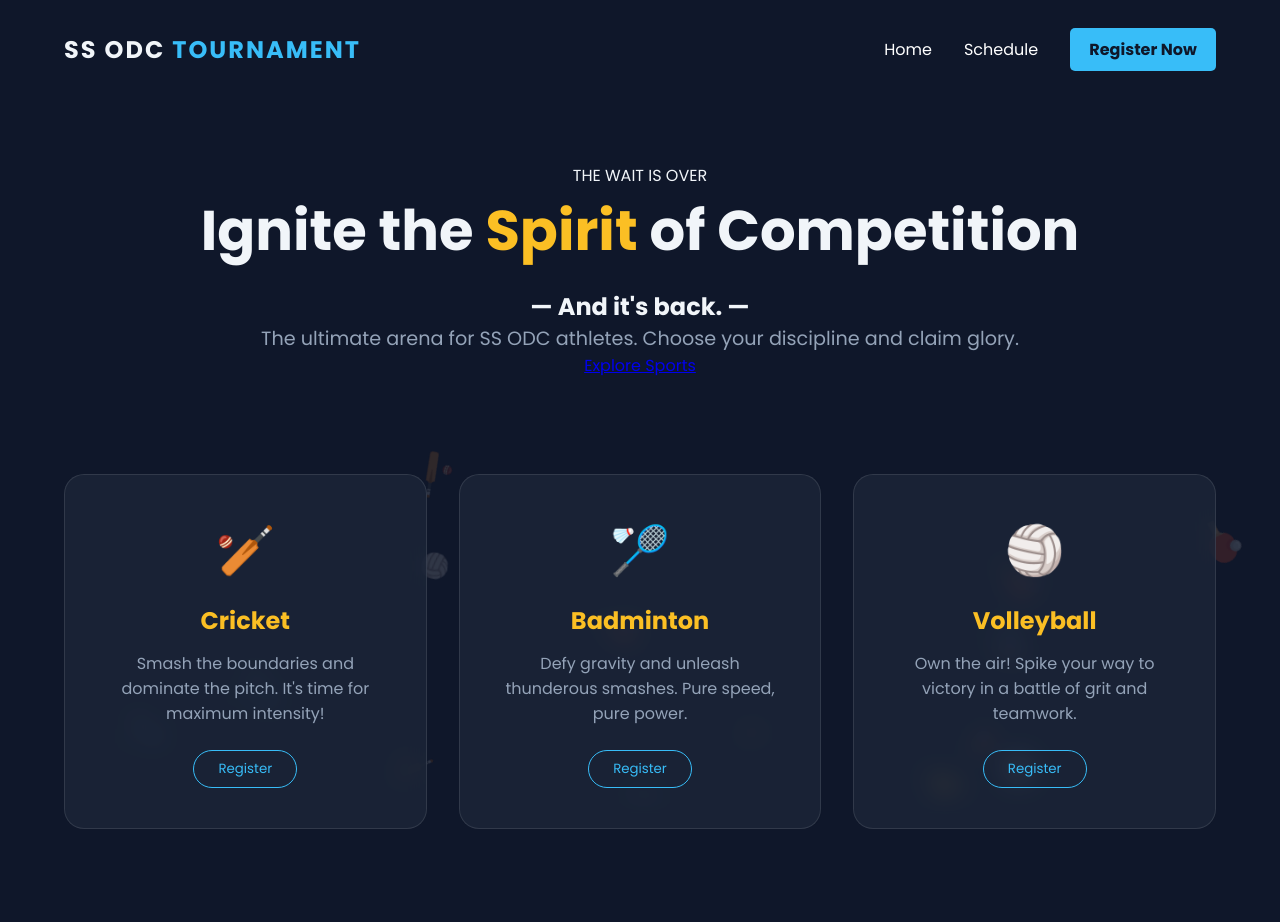
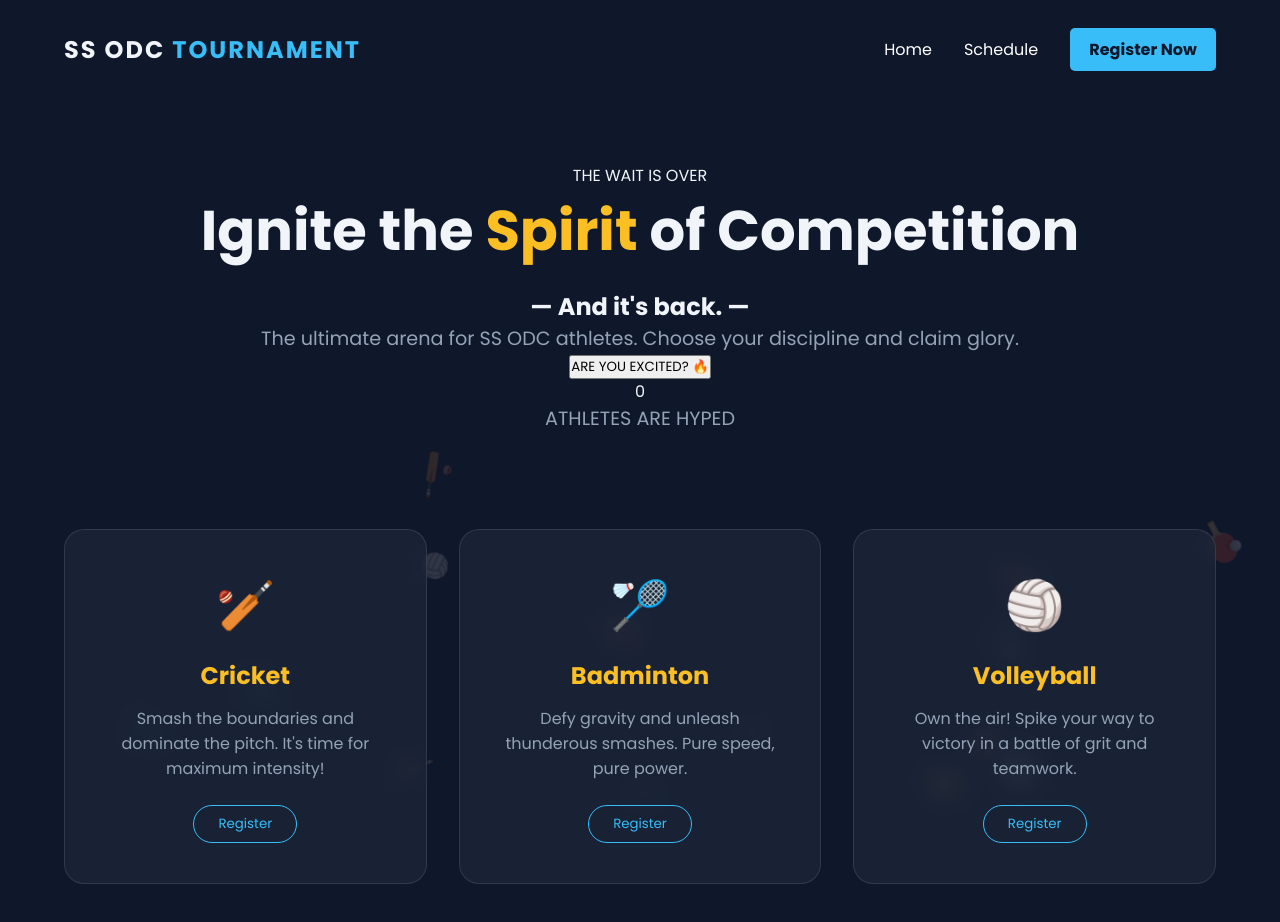
Before and after one commit to ANURAG-2043/ss-odc-tournament, a plain HTML site: page index.html in a window 1280 px wide. Drawn offline with Linux system fonts and the light colour scheme.

Commit message:
Add excitement button and display for athletes
Added a button to display excitement count for athletes.

```diff
--- a/index.html
+++ b/index.html
@@ -28,8 +28,11 @@
             <h1>Ignite the <span>Spirit</span> of Competition</h1>
             <h2 class="comeback-text">— And it's back. —</h2>
             <p>The ultimate arena for SS ODC athletes. Choose your discipline and claim glory.</p>
-            <div class="cta-group">
-                <a href="#sports" class="btn-primary">Explore Sports</a>
+           <div class="cta-group">
+            <button id="hypeBtn" class="btn-primary">ARE YOU EXCITED? 🔥</button>
+            <div class="hype-display">
+                <span id="hypeCount">0</span>
+                <p>ATHLETES ARE HYPED</p>
             </div>
         </section>
 
```
